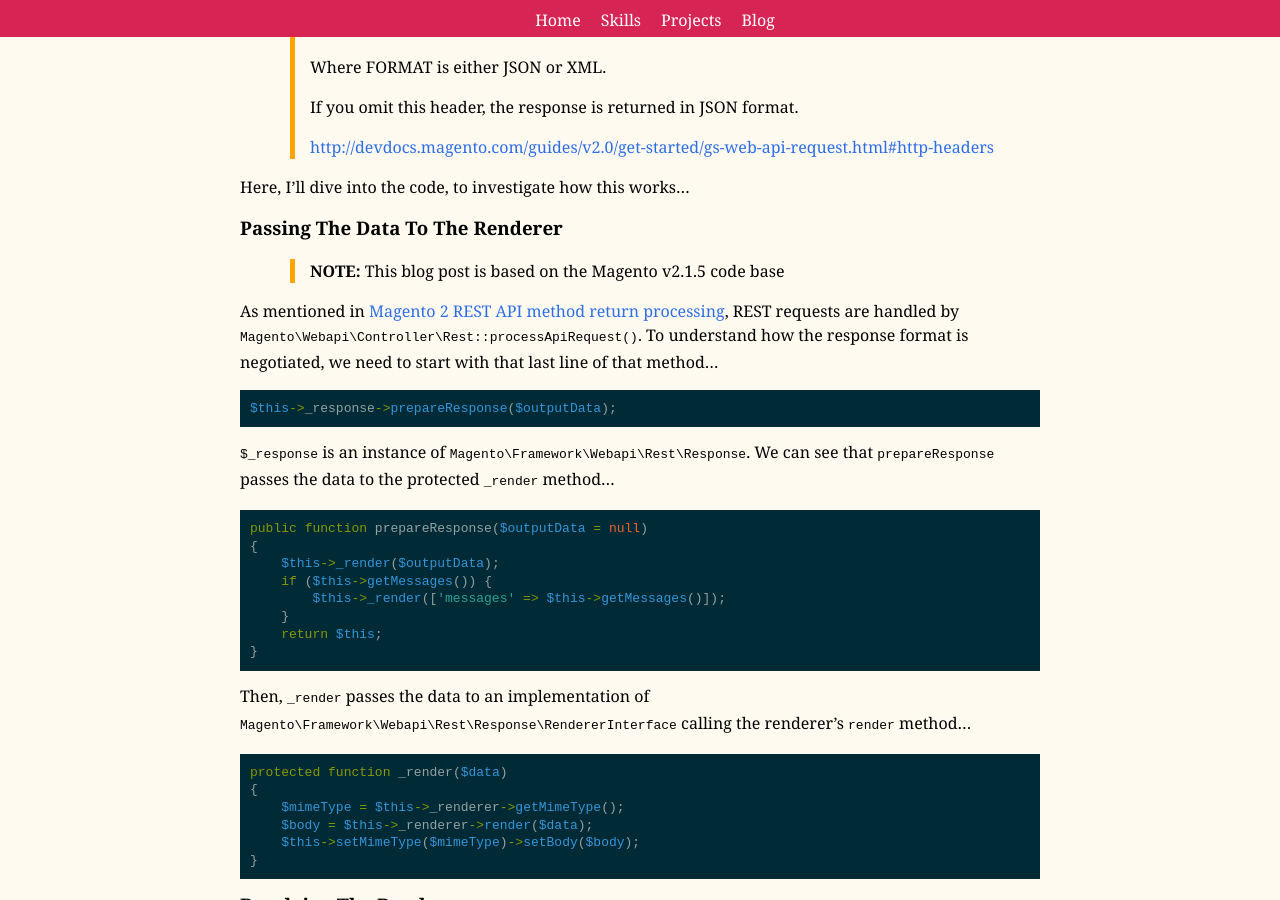
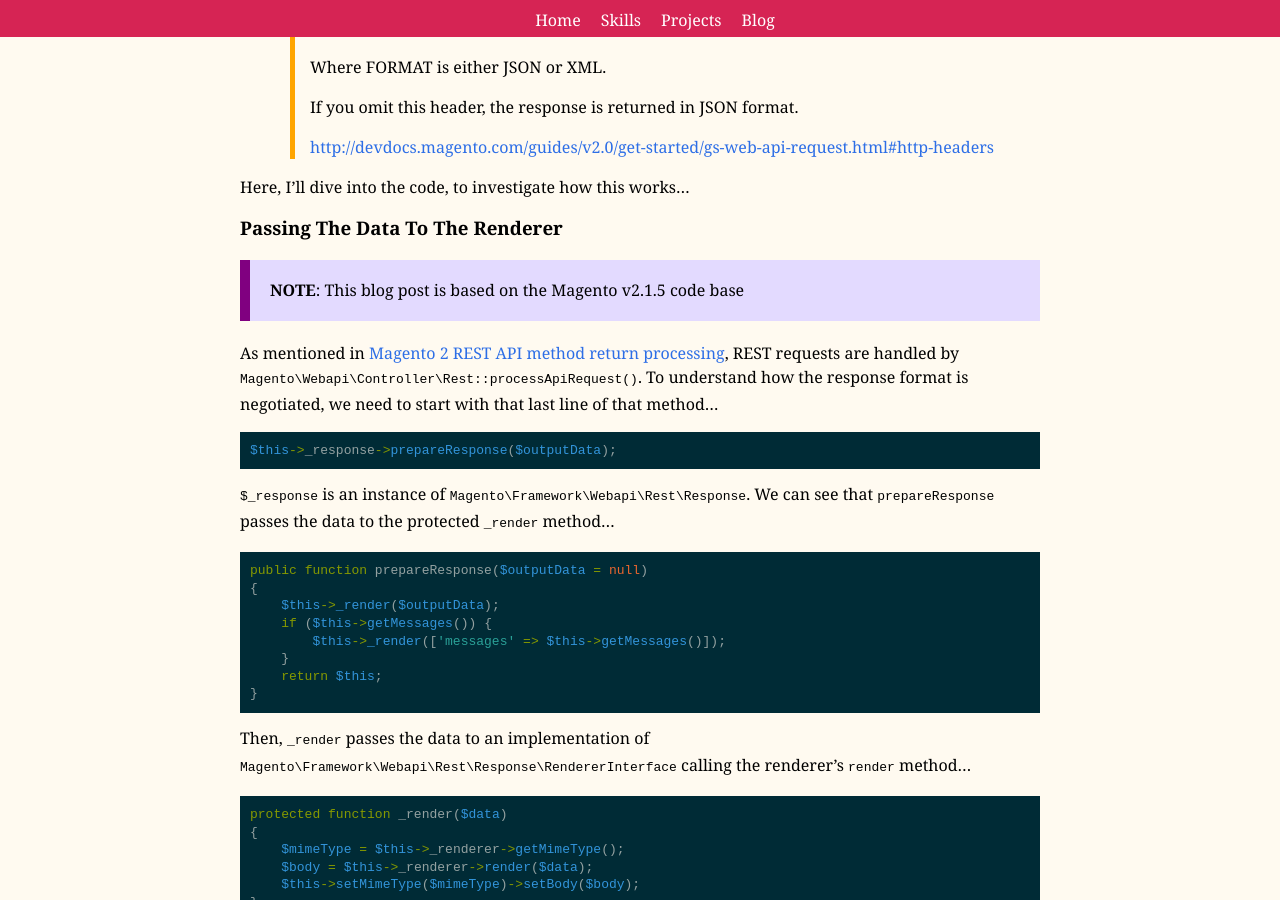
Before and after one commit to mpchadwick/mpchadwick.github.io, a Jekyll site: the page built from _posts/2017-03-28-magento-2-rest-api-response-format.md, in a window 1280 px wide and 900 px high, scrolled down 483 px. Built offline with Jekyll 4.4.1, drawn with Linux system fonts in a browser that asks for light colours; comment, search, counter and statistics services are not loaded.

Commit message:
Blockquote -> Tout <div>

```diff
--- a/_posts/2017-03-28-magento-2-rest-api-response-format.md
+++ b/_posts/2017-03-28-magento-2-rest-api-response-format.md
@@ -31,7 +31,9 @@ Here, I'll dive into the code, to investigate how this works...
 
 ### Passing The Data To The Renderer
 
-> **NOTE:** This blog post is based on the Magento v2.1.5 code base
+<div class="tout tout--secondary">
+<p><strong>NOTE</strong>: This blog post is based on the Magento v2.1.5 code base</p>
+</div>
 
 As mentioned in [Magento 2 REST API method return processing](/blog/magento-2-rest-api-method-return-processing), REST requests are handled by `Magento\Webapi\Controller\Rest::processApiRequest()`. To understand how the response format is negotiated, we need to start with that last line of that method...
 
```
